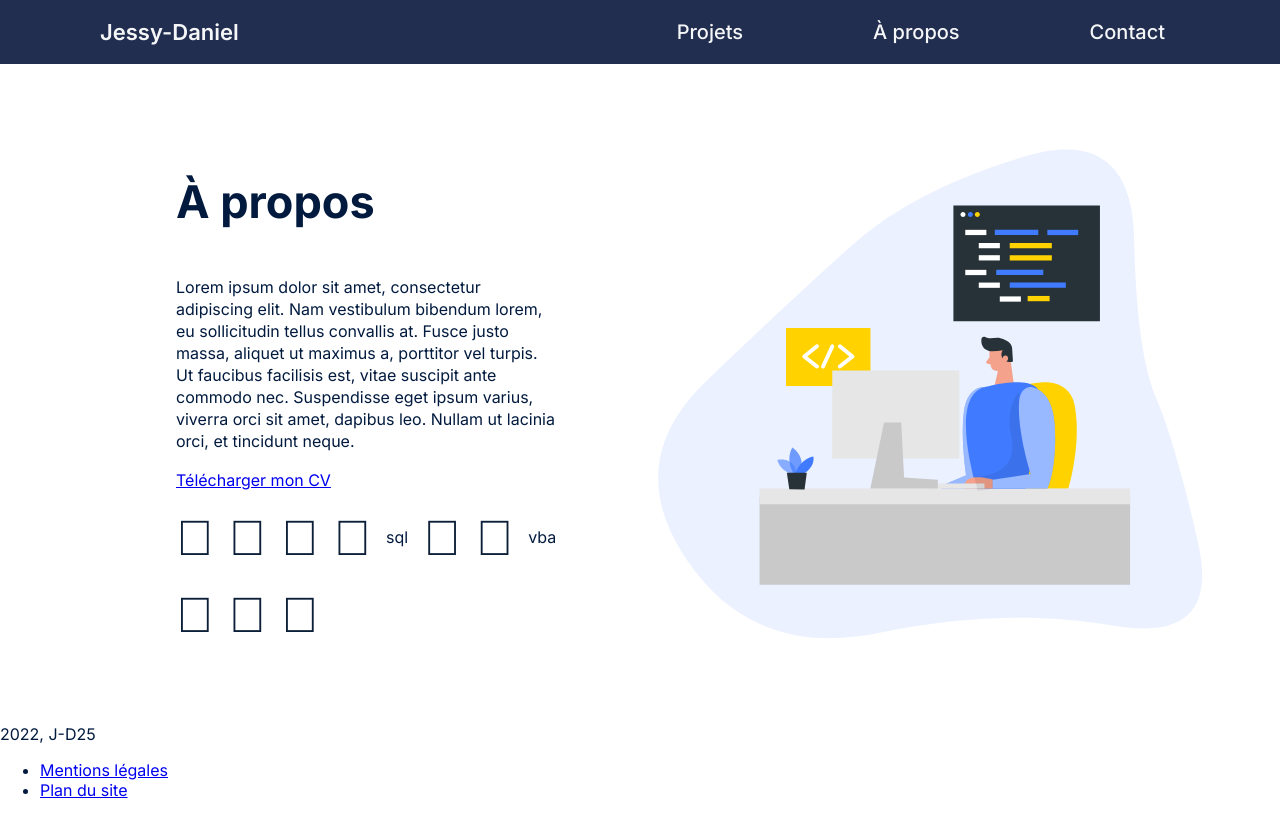
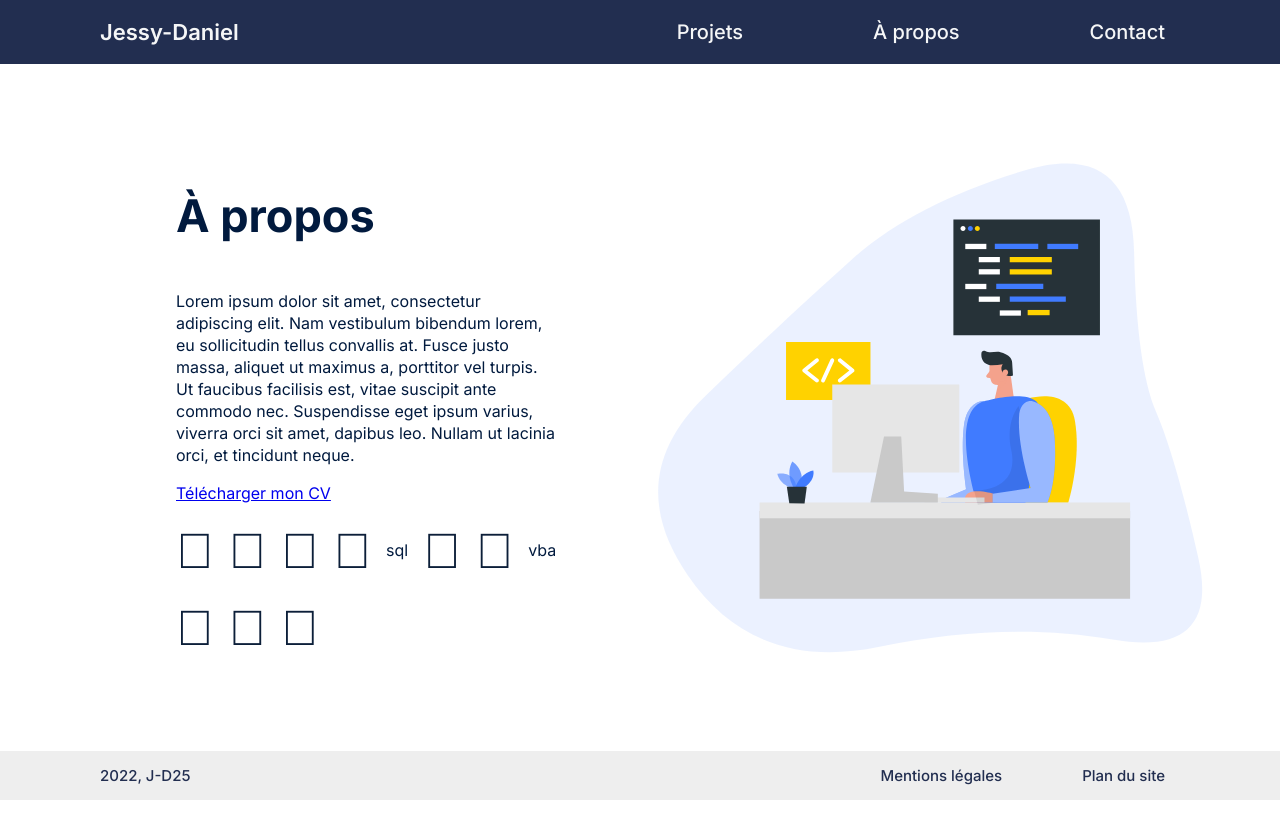
Before and after one commit to J-D25/portfolio, a React (Create React App) app: page /about in a window 1280 px wide. Built offline with nearby package versions, Linux system fonts and the light colour scheme.

Commit message:
src/components/Footer.js : add <footer>

```diff
--- a/src/components/Footer.js
+++ b/src/components/Footer.js
@@ -3,10 +3,12 @@ export default function Footer(){
 const items = [{name:"Mentions légales", link:"#"}, {name:"Plan du site", link:"#"}];
 
 return (<>
-<p className="Footer-copyright">2022, J-D25</p>
-<ul>{
+<footer id="footer">
+    <p className="Footer-copyright">2022, J-D25</p>
+    <ul>{
         items.map((item, index) => <li key={index}><a href={item.link}>{item.name}</a></li>)
     }</ul>
+</footer>
 </>
 )
 }
```
